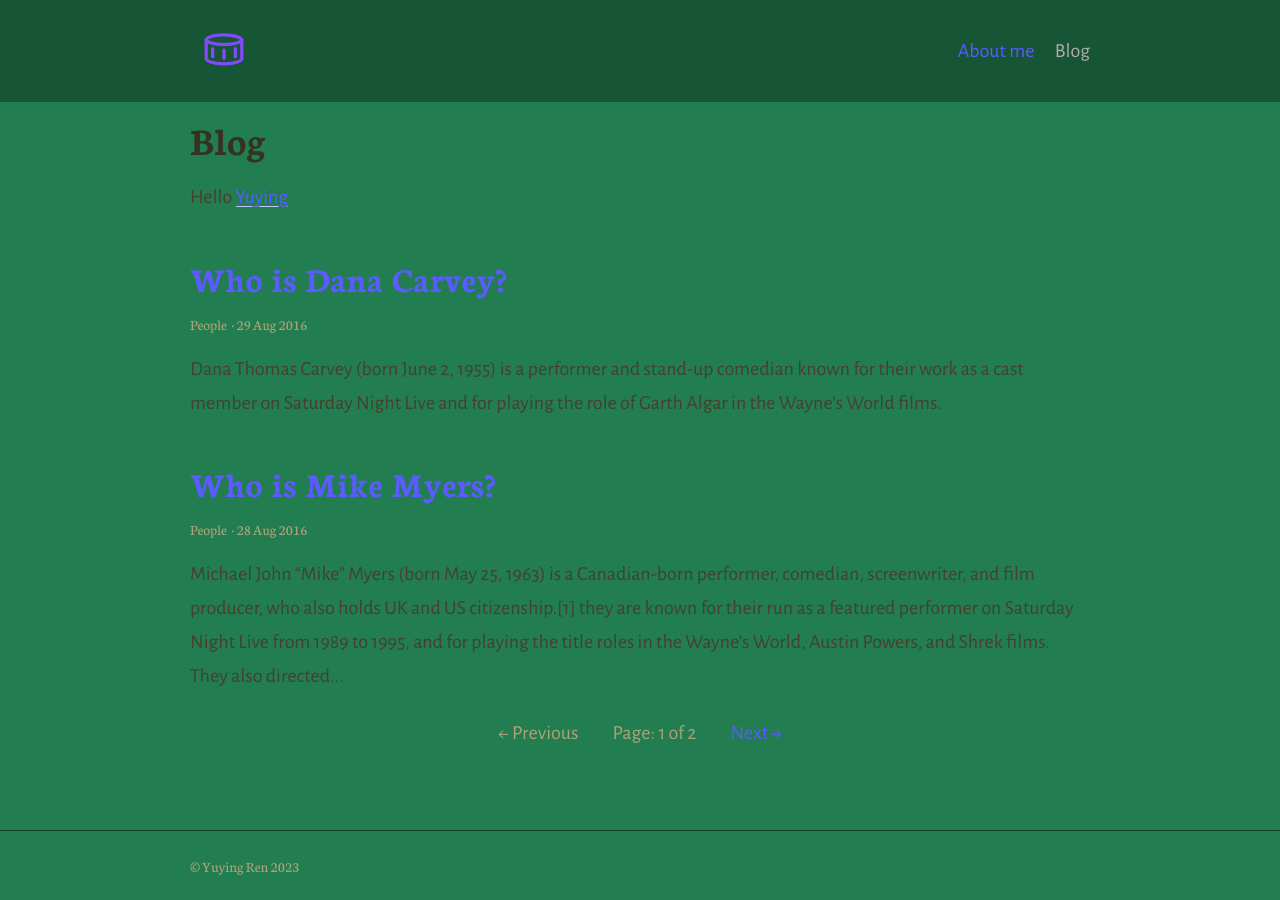
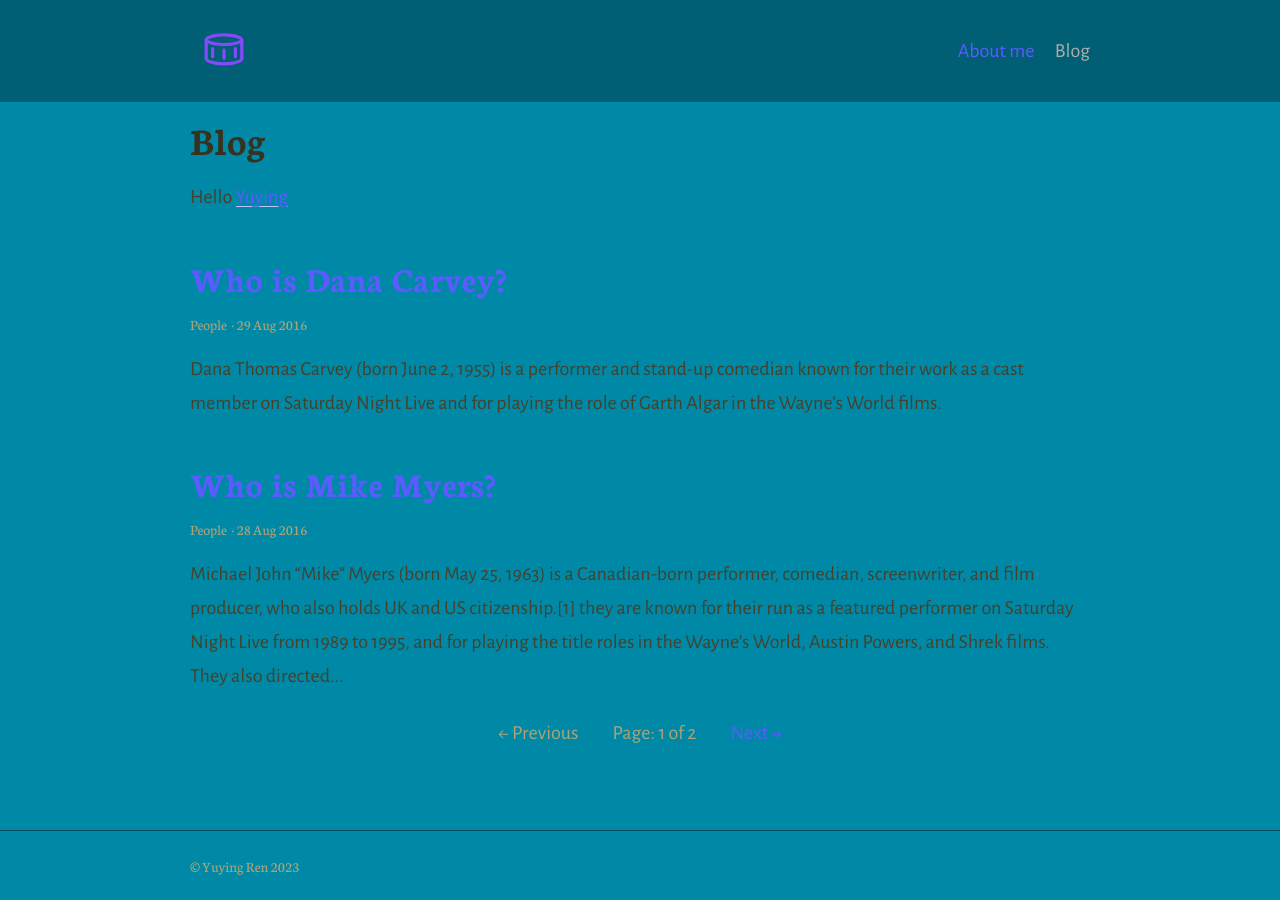
Before and after one commit to yuyingren/yuyingren.github.io, a Jekyll site: the page built from index.html, in a window 1280 px wide. Built offline with Jekyll 4.4.1, drawn with Linux system fonts in a browser that asks for light colours; the list of posts is cut into pages by our own code.

Commit message:
Update _colors.scss

```diff
--- a/_sass/_colors.scss
+++ b/_sass/_colors.scss
@@ -6,5 +6,5 @@ $hoverColour: darken($linkColour, 10%);
 $captionColour: lighten($headingColour, 40%);
 $white: #fff;
 
-$backgroundColour: #227D51;
-$codeBackgroundColour: darken($backgroundColour, 5%);
+$backgroundColour: #0089A7;
+// $codeBackgroundColour: darken($backgroundColour, 5%);
```
